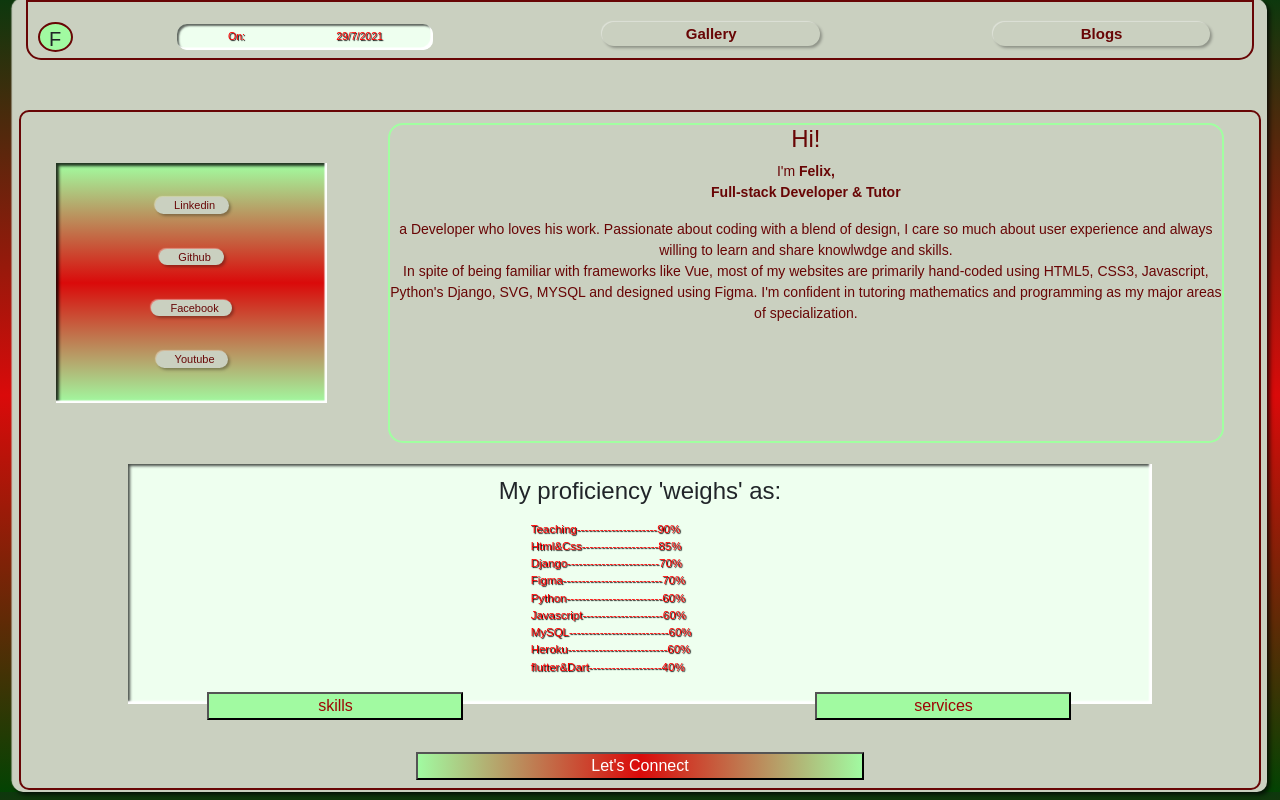
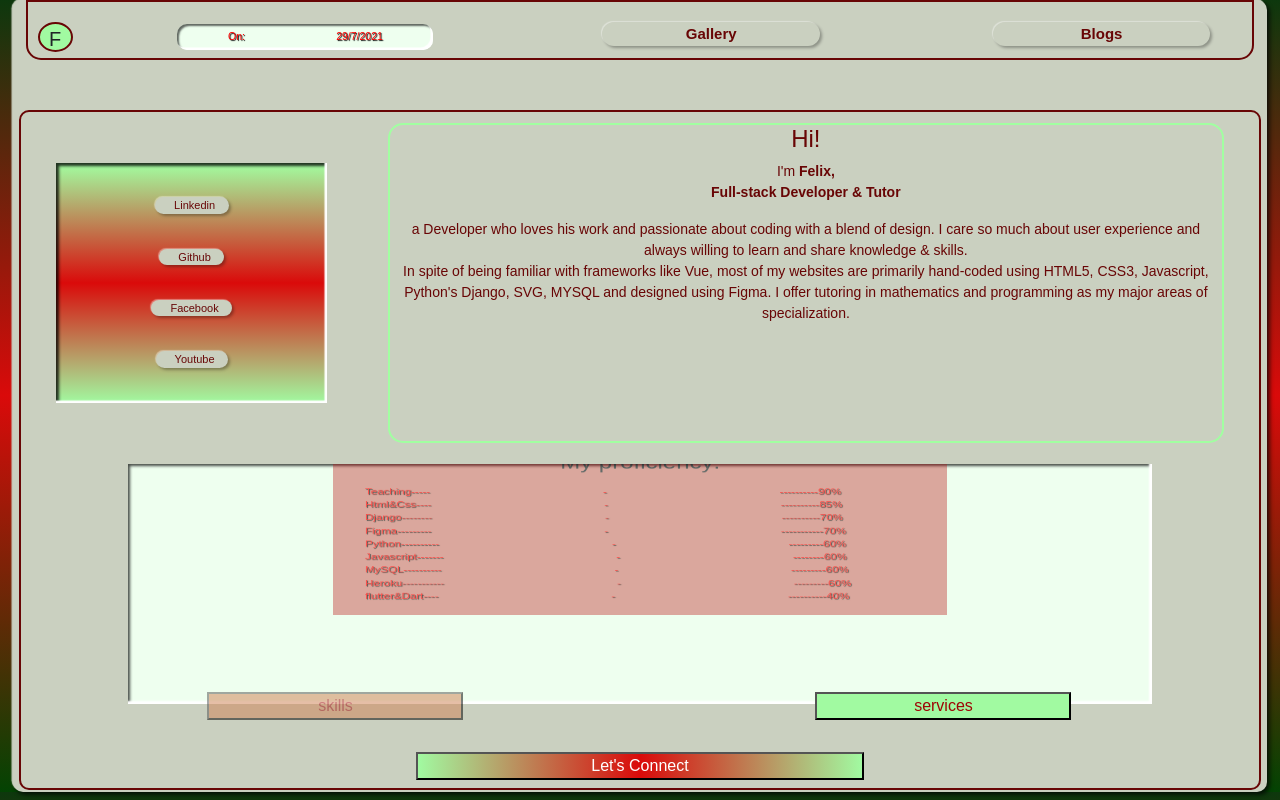
Before and after one commit to OyugiFelix/mywebsite, a Django app: page / in a window 1280 px wide. Run offline with Django 3.2, Linux system fonts and the light colour scheme.

Commit message:
coded js for controls

```diff
--- a/connect/static/script.js
+++ b/connect/static/script.js
@@ -14,13 +14,17 @@ function home(){
 }
 function skillOn(){
     let skill = document.querySelector('.prof');
-    skill.style.zIndex = "-7";
+    if(skill.style.zIndex =="2"){
+        skill.style.zIndex = "-2";
+    }
+    else{
+        skill.style.zIndex = "2";
+    }
+
     let service = document.querySelector('.prof ul');
     body.style.opacity = "1";
 }
-function serviceOn(){
+function notice(){
     let skill = document.querySelector('.skills');
-    skill.style.zIndex = "-7";
-    let service = document.querySelector('.service');
-    body.style.opacity = "1";
+    alert("I'm sorry!! This page is still Under implementation")
 }
--- a/connect/static/styles.css
+++ b/connect/static/styles.css
@@ -299,7 +299,58 @@ img{
     color: white;
 
 }
+.prof{
+    background: rgba(187, 21, 21, 0.549);
+    animation: bounce 10s linear infinite;
+    width: 60%;
+    opacity: 2;
 
+
+}
+span{
+    width: 60%;
+}
+#skills{
+    animation: blink 2s infinite;
+}
+@keyframes blink{
+    0%{
+        background: red;
+        opacity: 0;
+
+
+
+    }
+
+    100%{
+
+        opacity: 1;
+    }
+}
+
+@keyframes bounce {
+    0%{
+        transform: translateY(0);
+        opacity: 0;
+
+
+
+    }
+
+    20%{
+        transform: translateY(0);
+        opacity: .8;
+    }
+    50%{
+
+        transform: rotateX(60deg);
+        opacity: 1;
+    }
+    100%{
+        transform: translateY(-20vh);
+        opacity: 0;
+    }
+}
 @media (max-width:599px) {
     .navlinks ul li{
         width: 18vw;
--- a/connect/templates/index.html
+++ b/connect/templates/index.html
@@ -28,8 +28,8 @@
         </div>
         <div class="navlinks">
            <ul>
-              <li><a href=".">Gallery</a></li>
-              <li><a href=".">Blogs</a></li>
+              <li><a onclick ="notice()" href="">Gallery</a></li>
+              <li><a onclick ="notice()"   href="">Blogs</a></li>
             </ul>
         </div>
       </div>
@@ -48,47 +48,36 @@
              {% comment %} <img src="{% static 'images/avatarprofile.png' %}" alt="">  {% endcomment %}
             <p>I'm <strong>Felix,</strong>  <br>
              <strong>Full-stack Developer & Tutor</strong> </p>
-            <p>a Developer who loves his work. Passionate about coding with a blend of design, I care so much about
-             user experience and always willing to learn and share knowlwdge and skills.
+            <p>a Developer who loves his work and passionate about coding with a blend of design. I care so much about
+             user experience and always willing to learn and share knowledge & skills.
               <br>
              In spite of being familiar with frameworks like Vue,  most of my websites are primarily hand-coded
              using HTML5, CSS3, Javascript, Python's Django, SVG, MYSQL and designed using Figma.
-             I'm confident in tutoring  mathematics and programming as my major areas of specialization.
+             I offer tutoring in mathematics and programming as my major areas of specialization.
             </p>
           </div>
         </div>
         <div class="display">
           <div class="screen">
            <div class="prof">
-             <h4>My proficiency 'weighs' as:</h4>
+             <h4>My proficiency:</h4>
              <ul>
-               <li>Teaching---------------------90%</li>
-               <li>Html&Css--------------------85%</li>
-               <li>Django------------------------70%</li>
-               <li>Figma--------------------------70%</li>
-                <li>Python-------------------------60%</li>
-               <li>Javascript---------------------60%</li>
-                <li>MySQL--------------------------60%</li>
-               <li>Heroku--------------------------60%</li>
-                <li>flutter&Dart-------------------40%</li>
-
-
+               <li>Teaching-----<span>-</span>----------90%</li>
+               <li>Html&Css----<span>-</span>----------85%</li>
+               <li>Django--------<span>-</span>----------70%</li>
+               <li>Figma---------<span>-</span>-----------70%</li>
+                <li>Python----------<span>-</span>---------60%</li>
+               <li>Javascript-------<span>-</span>--------60%</li>
+                <li>MySQL----------<span>-</span>---------60%</li>
+               <li>Heroku-----------<span>-</span>---------60%</li>
+                <li>flutter&Dart----<span>-</span>----------40%</li>
              </ul>
            </div>
-           {% comment %} <div class="services">
-              <ul>
-                <li>Tutoring </li>
-                <li>App/Web design</li>
-                <li>App/Web Development</li>
-                <li>Video Production</li>
-                <li>Graphic designs</li>
-              </ul>
-           </div> {% endcomment %}
           </div>
           <div class="controls">
             <ul>
               <li><button onclick = "skillOn()" id = "skills">skills</button></li>
-              <li><button onclick ="serviceOn()" id  = "service">services</button></li>
+              <li><button onclick ="notice()" id  = "service">services</button></li>
             </ul>
           </div>
           <button onclick="loadForm()" id = "enquiry">Let's Connect</button>
```
